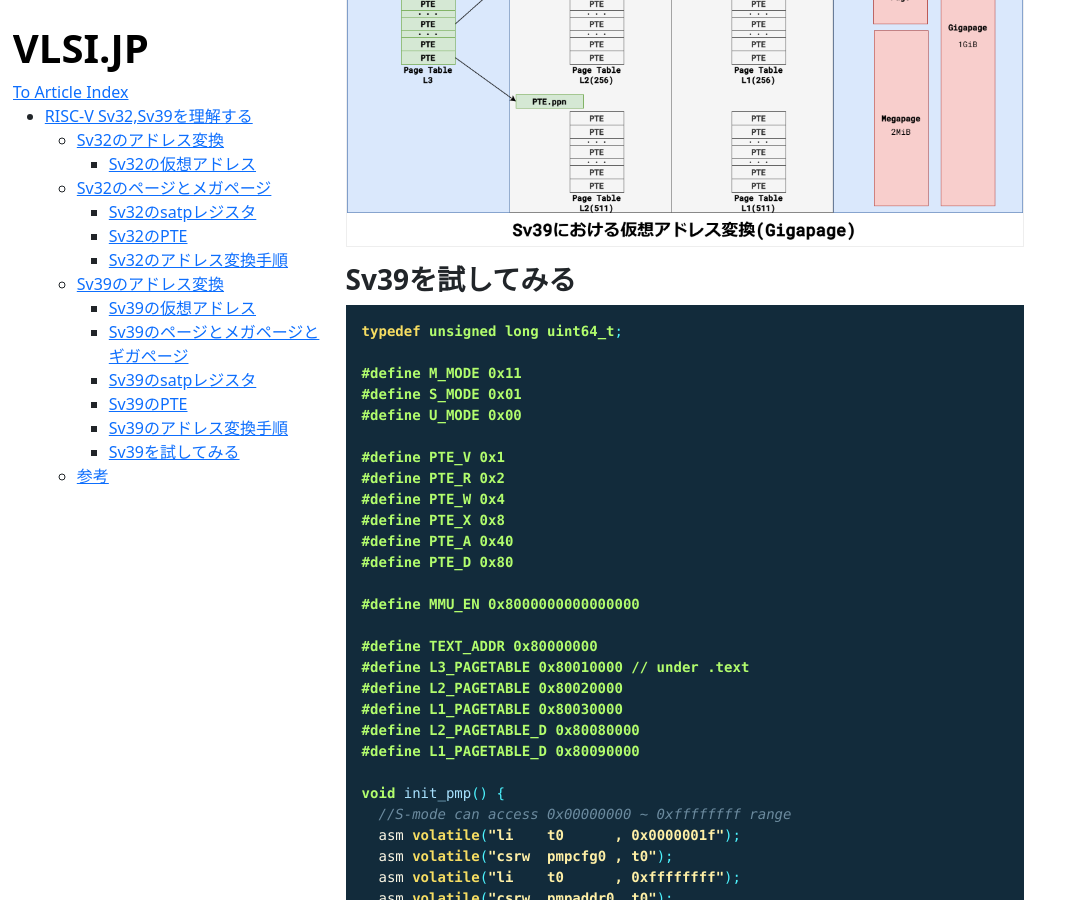
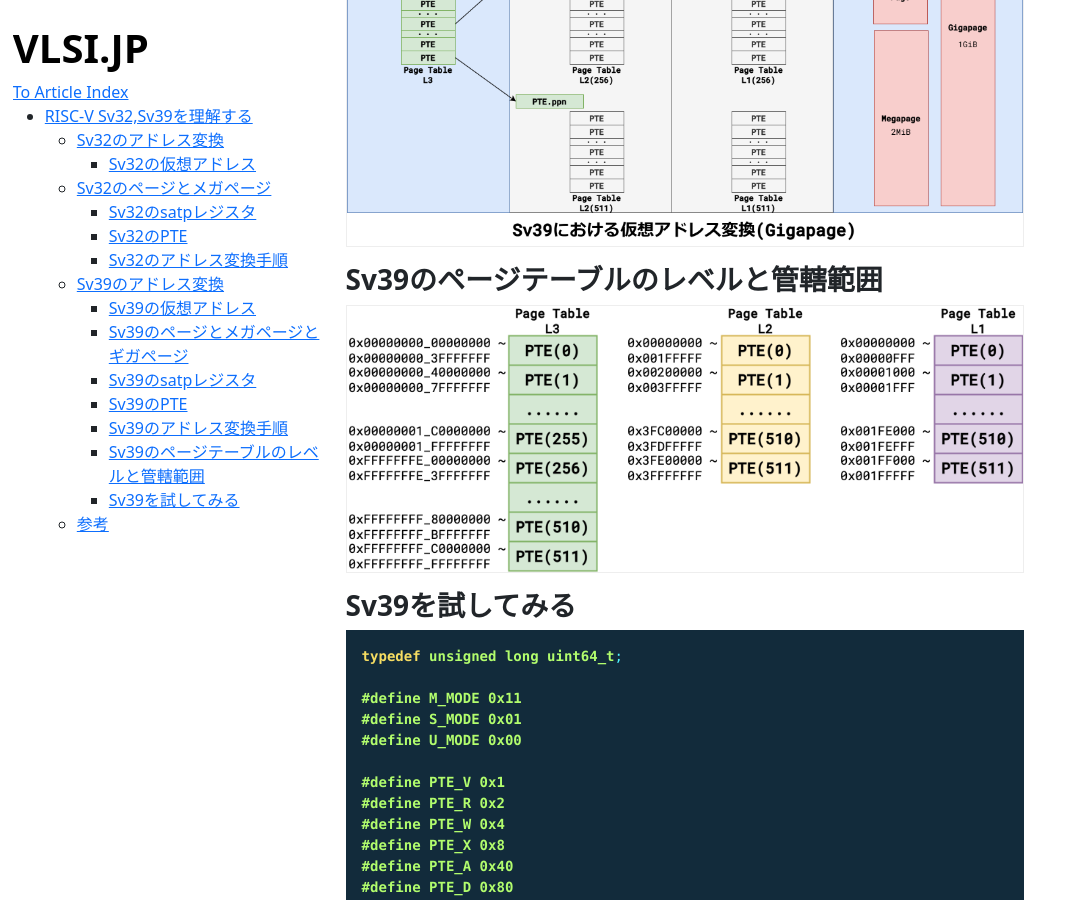
Before and after one commit to VLSI-JP/VLSI-JP.github.io, a Jekyll site: the page built from UnderstandMMU.md, in a window 1280 px wide and 900 px high, scrolled down 5874 px. Shown: the whole window, without its empty margins (0-1074 px from the left). Built offline with Jekyll 4.4.1, drawn with Linux system fonts in a browser that asks for light colours.

Commit message:
add Address Space

```diff
--- a/UnderstandMMU.md
+++ b/UnderstandMMU.md
@@ -103,6 +103,10 @@ Sv39においてPTEのサイズはSv39では64 bitとなっている。PTEのフ
 ![](https://raw.githubusercontent.com/VLSI-JP/VLSI-JP.github.io/refs/heads/main/images/UnderstandMMU/Sv39_Megapage.png)
 
 ![](https://raw.githubusercontent.com/VLSI-JP/VLSI-JP.github.io/refs/heads/main/images/UnderstandMMU/Sv39_Gigapage.png)
+
+### Sv39のページテーブルのレベルと管轄範囲
+
+![](https://raw.githubusercontent.com/VLSI-JP/VLSI-JP.github.io/refs/heads/main/images/UnderstandMMU/addressSpace.png)
 
 ### Sv39を試してみる
 
```
Also changed, not shown: images/UnderstandMMU/addressSpace.png (added).
